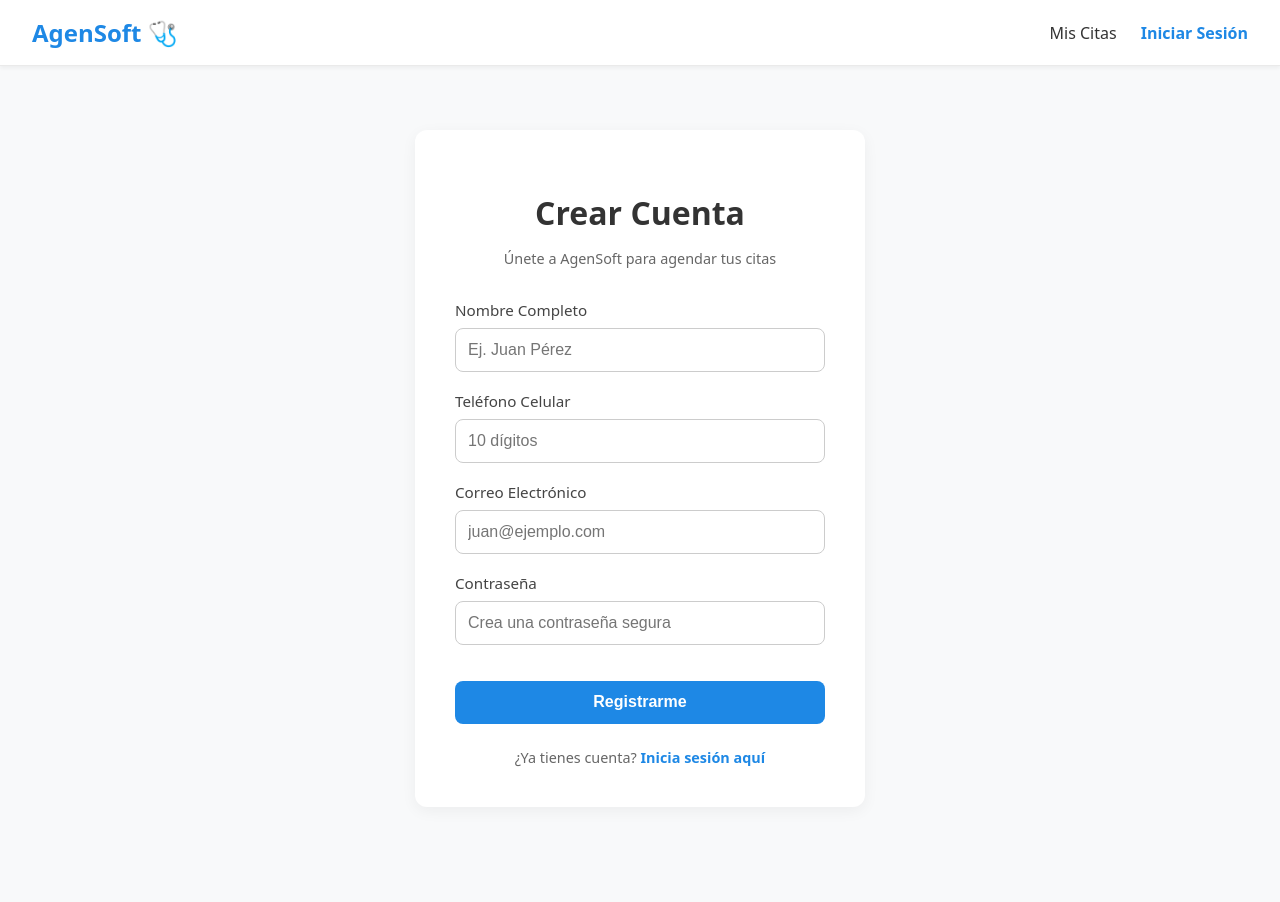
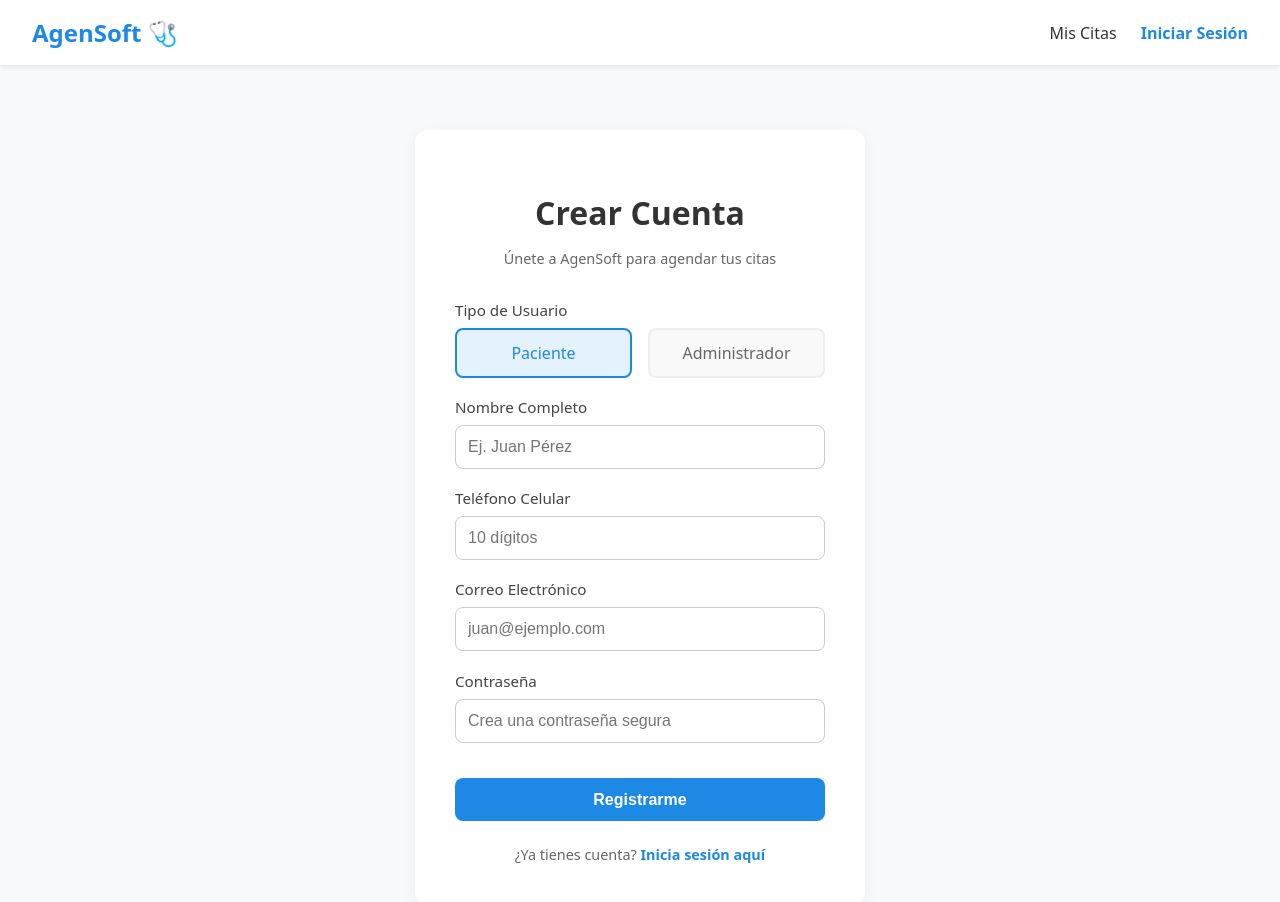
Before and after one commit to EdwarDa2/AgenSoft-frontend, a Next.js app: page /registro in a window 1280 px wide. Shown: the top 902 px of the page. Before the commit the page ends 871 px from the top, so only its background shows below. Built offline with nearby package versions, Linux system fonts and the light colour scheme; no server answers.

Commit message:
feat(registro): implement role selection and connect to backend api

```diff
--- a/src/app/(auth)/registro/page.module.css
+++ b/src/app/(auth)/registro/page.module.css
@@ -83,3 +83,35 @@
   color: #1e88e5;
   font-weight: 600;
 }
+
+.roleSelector {
+  display: flex;
+  gap: 1rem;
+  margin-top: 0.5rem;
+}
+
+.roleOption {
+  flex: 1;
+  display: flex;
+  align-items: center;
+  justify-content: center;
+  padding: 0.75rem;
+  border: 2px solid #eee;
+  border-radius: 8px;
+  cursor: pointer;
+  font-weight: 500;
+  transition: all 0.2s;
+  background: #f9f9f9;
+  color: #666;
+}
+
+.roleOption:hover {
+  border-color: #1e88e5;
+  background: #f0f7ff;
+}
+
+.roleOptionActive {
+  border-color: #1e88e5;
+  background: #e3f2fd;
+  color: #1e88e5;
+}
--- a/src/app/(auth)/registro/page.tsx
+++ b/src/app/(auth)/registro/page.tsx
@@ -2,25 +2,42 @@
 
 import { useState } from "react";
 import Link from "next/link";
+import { useRouter } from "next/navigation";
+import api from "@/api/axios";
 import styles from "./page.module.css";
 
 export default function RegistroPage() {
+  const router = useRouter();
   const [nombre, setNombre] = useState("");
   const [telefono, setTelefono] = useState("");
   const [correo, setCorreo] = useState("");
   const [password, setPassword] = useState("");
+  const [rolId, setRolId] = useState(2); // 2 por defecto es Paciente
+  const [isLoading, setIsLoading] = useState(false);
+  const [error, setError] = useState("");
 
-  const handleRegistro = (e: React.FormEvent) => {
+  const handleRegistro = async (e: React.FormEvent) => {
     e.preventDefault();
-    const nuevoPaciente = {
-      nombre,
-      telefono,
-      correo,
-      password
-    };
+    setIsLoading(true);
+    setError("");
 
-    console.log("Datos a enviar a la API:", nuevoPaciente);
-    alert(`¡Gracias por registrarte, ${nombre}!\n(Falta conectar con la API de Carlos)`);
+    try {
+      const response = await api.post("/usuarios/registrar", {
+        nombre,
+        email: correo,
+        password,
+        rol_id: rolId
+      });
+
+      if (response.data.success) {
+        alert("¡Registro exitoso! Ahora puedes iniciar sesión.");
+        router.push("/login");
+      }
+    } catch (err: any) {
+      setError(err.response?.data?.message || "Error al registrar usuario");
+    } finally {
+      setIsLoading(false);
+    }
   };
 
   return (
@@ -29,7 +46,27 @@ export default function RegistroPage() {
         <h1 className={styles.title}>Crear Cuenta</h1>
         <p className={styles.subtitle}>Únete a AgenSoft para agendar tus citas</p>
 
+        {error && <p style={{ color: 'red', textAlign: 'center', marginBottom: '1rem' }}>{error}</p>}
+
         <form onSubmit={handleRegistro}>
+          <div className={styles.formGroup}>
+            <label>Tipo de Usuario</label>
+            <div className={styles.roleSelector}>
+              <div
+                className={`${styles.roleOption} ${rolId === 2 ? styles.roleOptionActive : ''}`}
+                onClick={() => setRolId(2)}
+              >
+                Paciente
+              </div>
+              <div
+                className={`${styles.roleOption} ${rolId === 1 ? styles.roleOptionActive : ''}`}
+                onClick={() => setRolId(1)}
+              >
+                Administrador
+              </div>
+            </div>
+          </div>
+
           <div className={styles.formGroup}>
             <label>Nombre Completo</label>
             <input
@@ -81,8 +118,8 @@ export default function RegistroPage() {
             />
           </div>
 
-          <button type="submit" className={styles.submitBtn}>
-            Registrarme
+          <button type="submit" className={styles.submitBtn} disabled={isLoading}>
+            {isLoading ? "Registrando..." : "Registrarme"}
           </button>
         </form>
 
```
